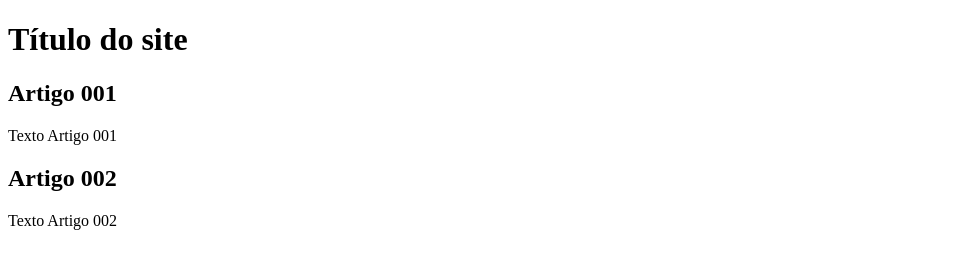
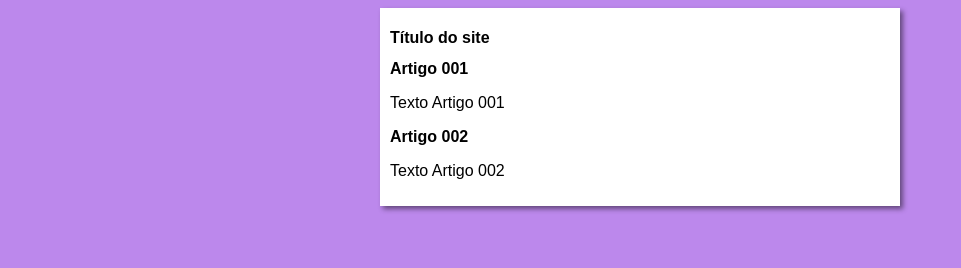
Before and after one commit to AndrelineSiqueira/projeto-site, a plain HTML site: page Index.html in a window 1280 px wide. Shown: the whole page, without its empty margins (0-961 px from the left). Drawn offline with Linux system fonts and the light colour scheme.

Commit message:
iniciei o design

```diff
--- a/Index.html
+++ b/Index.html
@@ -5,6 +5,7 @@
     <meta http-equiv="X-UA-Compatible" content="IE=edge">
     <meta name="viewport" content="width=device-width, initial-scale=1.0">
     <title>Título do site</title>
+    <link rel="stylesheet" href="estilos/style.css">
 </head>
 <body>
    <main>
--- /dev/null
+++ b/estilos/style.css
@@ -0,0 +1,17 @@
+*{
+ font-family: Arial,helvetica,sans-serif;
+    font-size: 16px;
+}
+
+body {
+    background-color: rgb(188, 136, 236);
+
+}
+
+main {
+    background-color: white;
+    width: 500px;
+    margin: auto;
+    padding: 10px;
+    box-shadow: 3px 3px 5px rgba(0, 0, 0, 0.473);
+}
```
